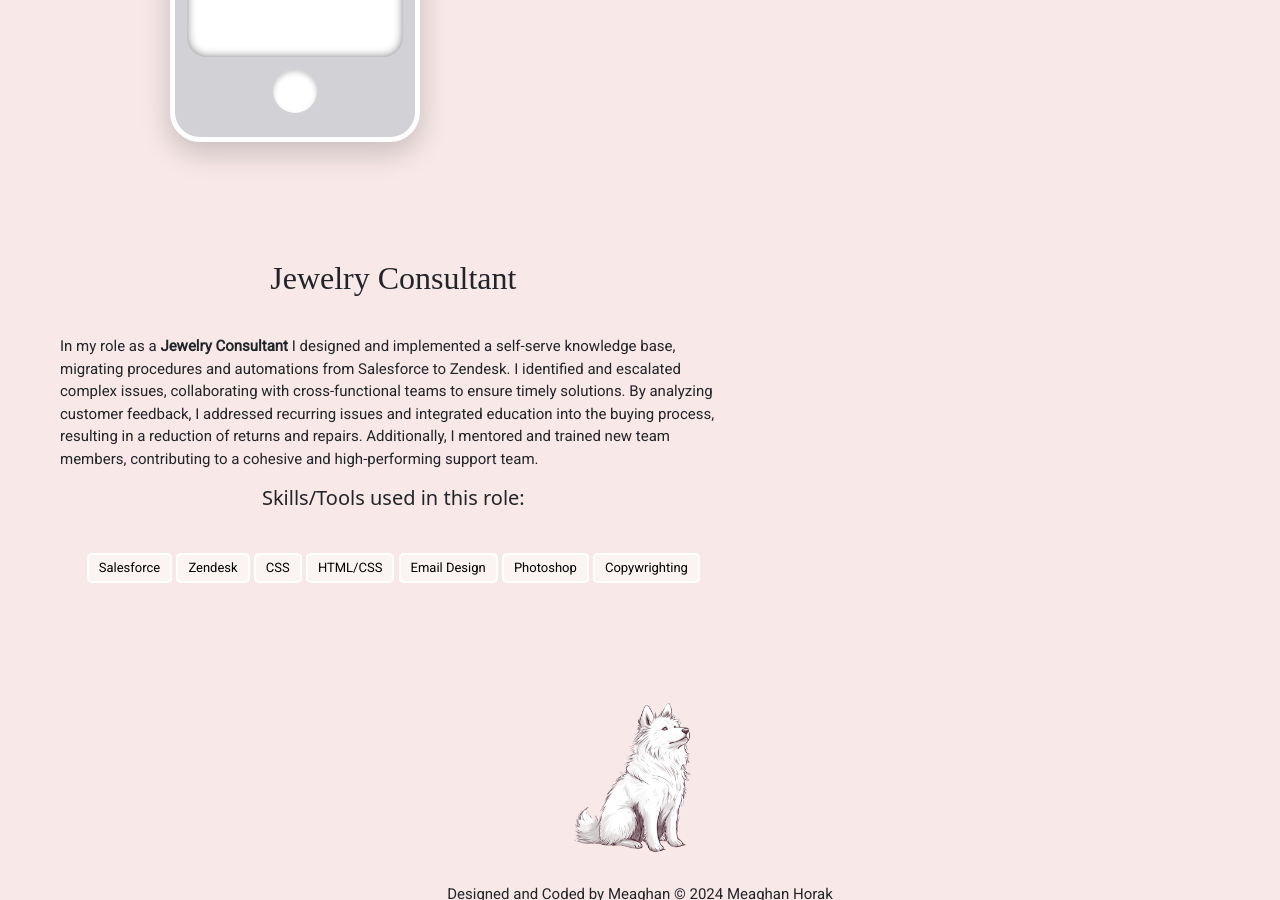
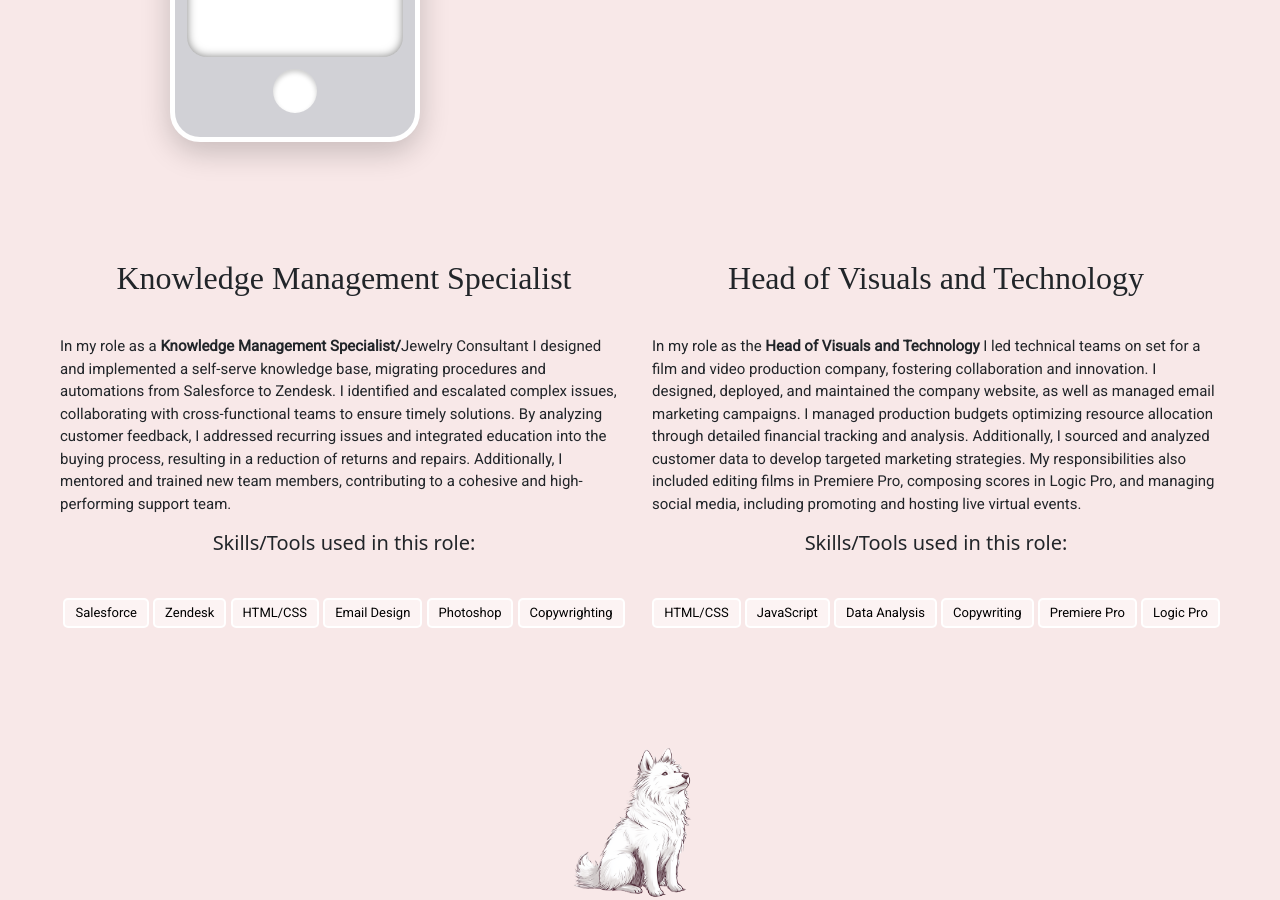
Before and after one commit to mkh7878/portfolio, a Jekyll site: the page built from pages/experience.html, in a window 1280 px wide and 900 px high, scrolled down 518 px. Built offline with Jekyll 4.4.1, drawn with Linux system fonts in a browser that asks for light colours; some web fonts are replaced.

```diff
--- a/pages/experience.html
+++ b/pages/experience.html
@@ -121,12 +121,12 @@ title: Experience
 
 <div class="row">
         <!-- Experience column with description of DES role-->
-        <div class="col-md-7 col-lg-7 col-sm-12" style="padding-top: 40px;">
-            <h4> <br><br>Jewelry Consultant</h4>
+        <div class="col-md-6 col-lg-6 col-sm-12" style="padding-top: 40px;">
+            <h4> <br><br>Knowledge Management Specialist</h4>
             <div class="job-desc">
 
                 <p>
-                    In my role as a <strong>Jewelry Consultant</strong> I designed and implemented a self-serve knowledge base, migrating procedures and automations from Salesforce to Zendesk. I identified and escalated complex issues, collaborating with cross-functional teams to ensure timely solutions. By analyzing customer feedback, I addressed recurring issues and integrated education into the buying process, resulting in a reduction of returns and repairs. Additionally, I mentored and trained new team members, contributing to a cohesive and high-performing support team.
+                    In my role as a <strong>Knowledge Management Specialist/</strong>Jewelry Consultant I designed and implemented a self-serve knowledge base, migrating procedures and automations from Salesforce to Zendesk. I identified and escalated complex issues, collaborating with cross-functional teams to ensure timely solutions. By analyzing customer feedback, I addressed recurring issues and integrated education into the buying process, resulting in a reduction of returns and repairs. Additionally, I mentored and trained new team members, contributing to a cohesive and high-performing support team.
                 </p>
             </div>
             <!-- <a class="button" href="/pages/hprebuildgemvara.html" style="margin-top: 20px;">Homepage Re-Build</a>
@@ -139,7 +139,6 @@ title: Experience
             <div class="col-12" style="padding-top: 30px;">
                 <div class="tools-button">Salesforce</div>
                 <div class="tools-button">Zendesk</div>
-                <div class="tools-button">CSS</div>
                 <div class="tools-button">HTML/CSS</div>
                 <div class="tools-button">Email Design</div>
                 <div class="tools-button">Photoshop</div>
@@ -147,8 +146,24 @@ title: Experience
 
             </div>
         </div>
-        <div class="col-lg-5 col-md-5 col-sm-12">
-
+        <div class="col-md-6 col-lg-6 col-sm-12" style="padding-top: 40px;">
+            <h4> <br><br>Head of Visuals and Technology</h4>
+            <div class="job-desc">
+                <p>
+                    In my role as the <strong>Head of Visuals and Technology</strong> I led technical teams on set for a film and video production company, fostering collaboration and innovation. I designed, deployed, and maintained the company website, as well as managed email marketing campaigns. I managed production budgets optimizing resource allocation through detailed financial tracking and analysis. Additionally, I sourced and analyzed customer data to develop targeted marketing strategies. My responsibilities also included editing films in Premiere Pro, composing scores in Logic Pro, and managing social media, including promoting and hosting live virtual events.
+                </p>
+            </div>
+            <div class="col-12">
+                <h5> Skills/Tools used in this role: </h5>
+            </div>
+            <div class="col-12" style="padding-top: 30px;">
+                <div class="tools-button">HTML/CSS</div>
+                <div class="tools-button">JavaScript</div>
+                <div class="tools-button">Data Analysis</div>
+                <div class="tools-button">Copywriting</div>
+                <div class="tools-button">Premiere Pro</div>
+                <div class="tools-button">Logic Pro</div>
+            </div>
         </div>
 </div>
 
```
Also changed, not shown: pages/contact.html (+15 -0 lines), assets/contact/portrait.png (added), 1 other file.
